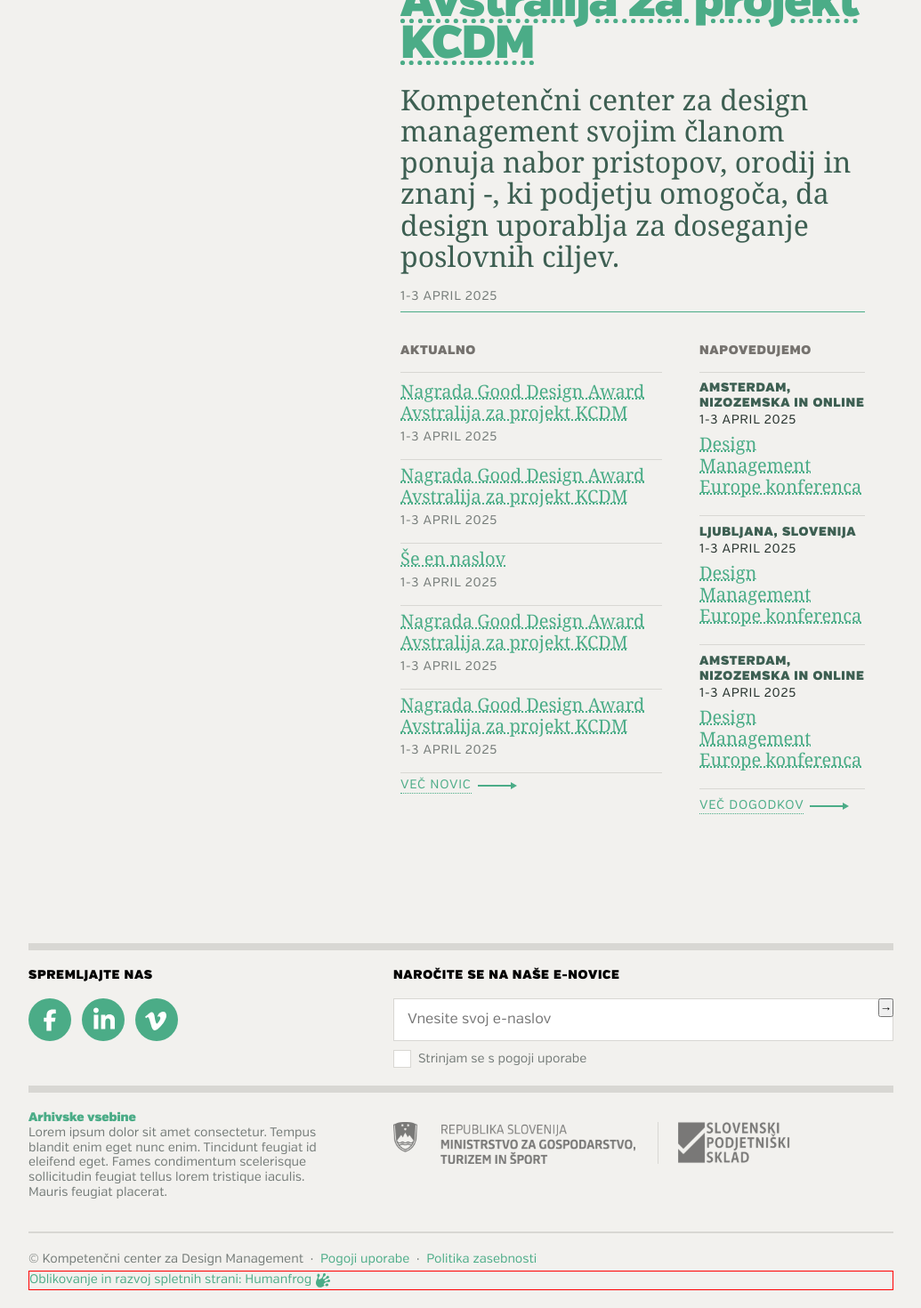
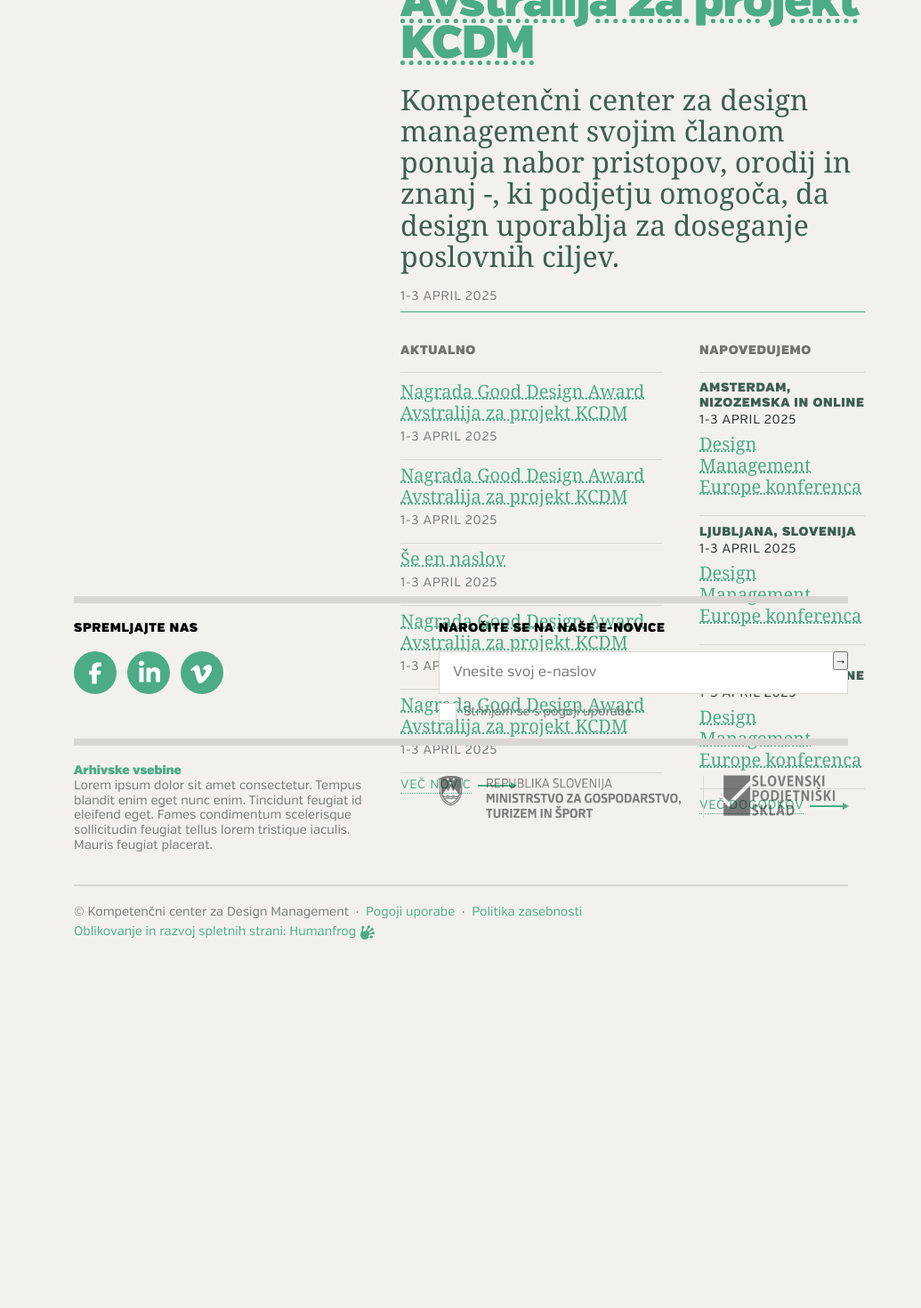
Before and after one commit to LukaG95/kcdm, a React (Create React App) app in the folder client/: page / in a window 1280 px wide. Shown: the part 760-2230 px from the top of the page at 89% size, without its empty margins (122-1157 px from the left). After the commit the page ends 1838 px from the top, so only its background shows below. Built offline with nearby package versions, Linux system fonts and the light colour scheme.

Commit message:
footer top offset working

```diff
--- a/client/src/App.js
+++ b/client/src/App.js
@@ -1,5 +1,5 @@
-import { useState, useEffect } from 'react';
-import { BrowserRouter as Router } from 'react-router-dom';
+import { useState, useEffect, useRef  } from 'react';
+import { BrowserRouter as Router, useLocation } from 'react-router-dom';
 import styles from './App.module.scss';
 
 import 'react-toastify/dist/ReactToastify.css';
@@ -9,11 +9,15 @@
 import Body from './components/Body';
 import NavMenu from './components/NavMenu';
 import SearchMenu from './components/SearchMenu';
+import {  } from 'react-router-dom';
 
 function App() {
   const { s_width, s_height } = useWindowDimensions();
   const [isNavMenuOpen, setIsNavMenuOpen] = useState(false);
   const [isSearchMenuOpen, setIsSearchMenuOpen] = useState(false);
+  const [appHeight, setAppHeight] = useState(0);
+  const appRef = useRef(null);
+  const location = useLocation();
 
   function closeMenu(){
     setIsNavMenuOpen(false);
@@ -26,35 +30,29 @@
     }
   }, [s_width]);
 
+  // Top Footer offset
+  useEffect(() => {
+    let x = setInterval(()=> {
+      if (appRef.current){
+        const appBottom = appRef.current.offsetTop + appRef.current.offsetHeight;
+        setAppHeight(appBottom + (location.pathname === "/novice" || location.pathname.includes("dogodki") ? 300 : 200));
+        clearInterval(x);
+      }
+    }, 10)
+  }, [s_width, location.pathname]);
+
   return (
-    <Router>
+    <>
       <div className={styles.app}>
         <div className={styles.dimensions}>{s_width}</div>
         <Header s_width={s_width} setIsNavMenuOpen={setIsNavMenuOpen}/>
-        <Body />
-        <Footer />
+        <Body appRef={appRef}/>
       </div>
-
+      <Footer fromTop={appHeight} />
       <NavMenu isNavMenuOpen={isNavMenuOpen} setIsSearchMenuOpen={setIsSearchMenuOpen} closeMenu={closeMenu}/>
       <SearchMenu isSearchMenuOpen={isSearchMenuOpen} closeMenu={closeMenu}/>
-    </Router>
+    </>
   );
 }
 
 export default App;
-
-
-/* return (
-  <div className={styles.app}>
-    <Header s_width={s_width} setIsNavMenuOpen={setIsNavMenuOpen} />
-    <Routes>
-      <Route path="/" element={<Home />} />
-      <Route path="/novice" element={<Novice />} />
-      <Route path="/novice/:id" element={<NoviceDetail />} />
-    </Routes>
-    <Footer />
-    <NavMenu isNavMenuOpen={isNavMenuOpen} setIsSearchMenuOpen={setIsSearchMenuOpen} closeMenu={closeMenu} />
-    <SearchMenu isSearchMenuOpen={isSearchMenuOpen} closeMenu={closeMenu} />
-  </div>
-);
- */
--- a/client/src/App.module.scss
+++ b/client/src/App.module.scss
@@ -2,6 +2,8 @@
   max-width: 972px;
   min-width: fit-content;
   width: 100%;
+
+
 /*
   margin-left: 100px;
   margin-right: 100px; */
--- a/client/src/components/Body.js
+++ b/client/src/components/Body.js
@@ -11,8 +11,9 @@
 import NewsFull from './news/NewsFull.js';
 import NewsSmall from './news/NewsSmall.js';
 import EventSmall from './events/EventSmall.js';
+import Footer from './Footer';
 
-function Body() {
+function Body({appRef}) {
   const { s_width } = useWindowDimensions();
   const location = useLocation();
   const isHomePage = location.pathname === "/";
@@ -30,27 +31,6 @@
     if (location.pathname.startsWith('/pretekli-dogodki')) return 'Pretekli dogodki';
     return '';
   };
-
-
-  /*
-    /
-    no buttons
-    desktop: header page title
-    mobile: upper page title
-
-    /novice
-    desktop: header <- aktualno
-    mobile: upper <- aktualno
-    show page title
-
-    /novice/id
-    desktop: <- aktualno <- novice
-    mobile: <- novice
-    no page titles
-
-  */
-
-
 
   return (
     <main className={styles["news-page"]}>
@@ -117,7 +97,7 @@
         }
 
 
-        <div className={styles["news-wrapper"]} style={{transform: `translateY(${topOffset()})`}} >
+        <div className={styles["news-wrapper"]} style={{transform: `translateY(${topOffset()})`}} ref={appRef}>
 
           {isHomePage ? (
             // Home page
--- a/client/src/components/Body.module.scss
+++ b/client/src/components/Body.module.scss
@@ -3,8 +3,9 @@
   display: flex;
   flex-direction: column;
   width: 100%;
+  height: fit-content;
+  margin-top: 15px;
 
-  margin-top: 15px;
 
   .news-header{
     display: flex;
@@ -149,7 +150,7 @@
 
       padding-left: 170px;
       padding-right: 30px;
-      padding-bottom: 74px;
+      //padding-bottom: 74px;
 
       section{
         display: flex;
--- a/client/src/components/Footer.js
+++ b/client/src/components/Footer.js
@@ -1,4 +1,4 @@
-import { useState  } from 'react';
+import { useState, useEffect } from 'react';
 import styles from './Footer.module.scss';
 import Facebook from '../assets/images/facebook.svg';
 import LinkedIn from '../assets/images/linkedin.svg';
@@ -7,13 +7,22 @@
 import Sklad from '../assets/images/sklad-logo.svg';
 import Humanfrog from '../assets/images/humanfrog-logo.svg';
 import useWindowDimensions from '../misc/WindowDimensions.js';
+import { useLocation } from 'react-router-dom';
 
-function Footer({}){
+function Footer({ fromTop }){
   const { s_width } = useWindowDimensions();
   const [isChecked, setIsChecked] = useState(false);
+  const location = useLocation();
 
+  const [footerTop, setFooterTop] = useState(fromTop);
+
+  useEffect(() => {
+    setFooterTop(fromTop);
+  }, [fromTop]);
+
+  if (!fromTop) return
   return (
-    <footer className={styles.footer}>
+    <footer className={styles.footer} style={{ top: `${footerTop}px` }}>
 
       <div className={styles.spacer}></div>
 
--- a/client/src/components/Footer.module.scss
+++ b/client/src/components/Footer.module.scss
@@ -1,4 +1,5 @@
 .footer{
+  position: absolute;
 
   .spacer{
     height: 8px;
@@ -201,8 +202,6 @@
       margin-top: 3px;
       flex-wrap: wrap;
 
-      border: 1px solid red;
-
       img{
         margin-left: 5px;
       }
--- a/client/src/index.js
+++ b/client/src/index.js
@@ -3,9 +3,10 @@
 import './index.css';
 import App from './App';
 import reportWebVitals from './reportWebVitals';
+import { BrowserRouter as Router } from 'react-router-dom';
 
 const root = ReactDOM.createRoot(document.getElementById('root'));
-root.render( <App /> );
+root.render( <Router> <App /> </Router> );
 
 // If you want to start measuring performance in your app, pass a function
 // to log results (for example: reportWebVitals(console.log))
```
Also changed, not shown: client/src/index.css (line endings or trailing spaces).
